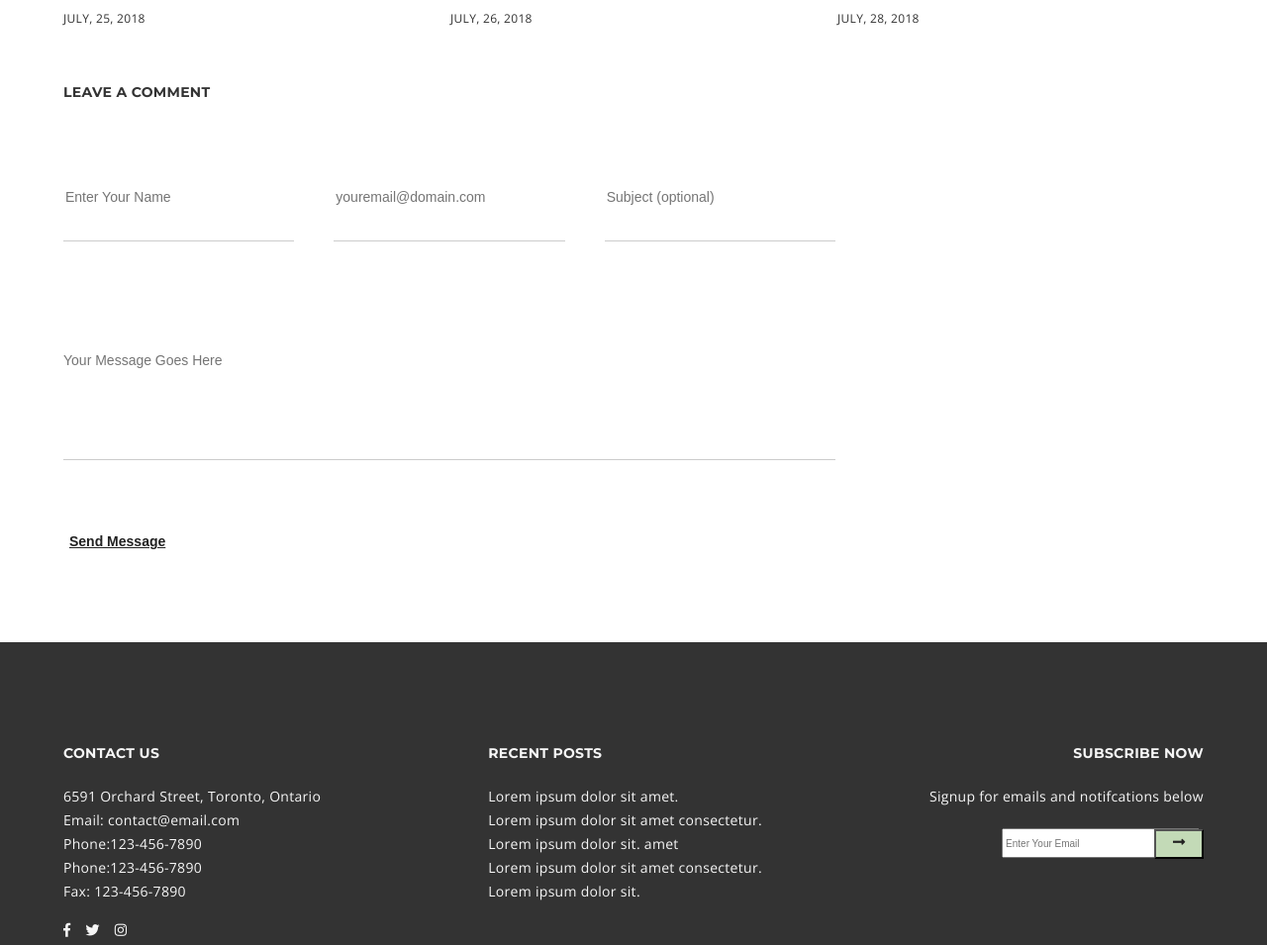
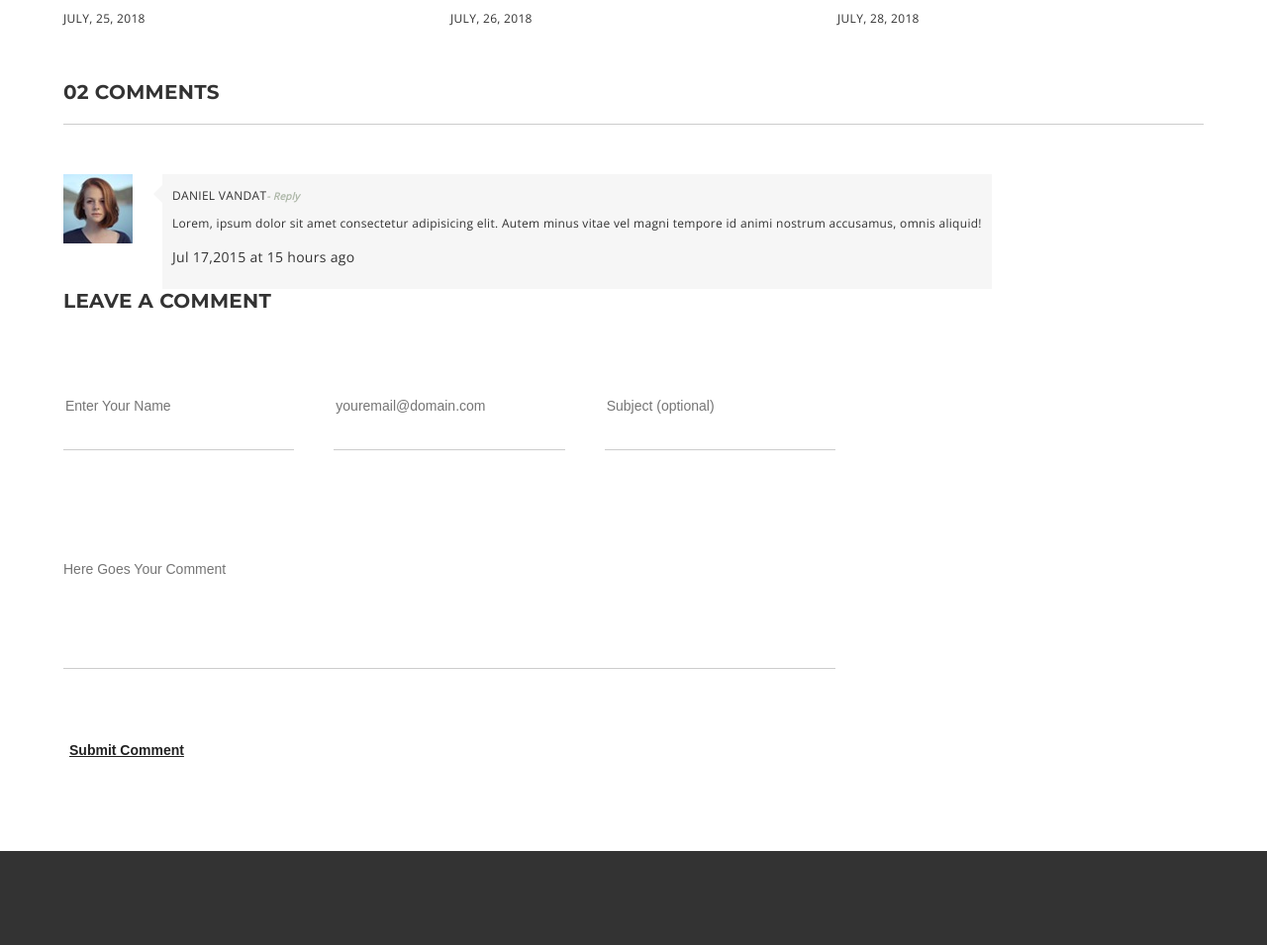
Before and after one commit to dustin100/dustin-kelly-project-two, a plain HTML site: page blog.html in a window 1280 px wide. Shown: the part 2355-3310 px from the top of the page at 99% size. Drawn offline with nearby package versions, Linux system fonts and the light colour scheme.

Commit message:
added comment section to blog page

```diff
--- a/blog.html
+++ b/blog.html
@@ -155,10 +155,38 @@
         </div>
     </section>
 
+    <!-- Comment Section -->
 
-    <!-- Form Section -->
+    <section class="all-comments">
+        <div class="wrapper">
+            <h2>02 Comments</h2>
+            <div class="user-comment">
+                <div class="user-comment__pic">
+                    <img src="/imgs/blog-6.jpeg" alt="profile image">
+                </div>
+                <div class="user-comment__box">
+                    <div class="user-comment__details">
+                        <p class="user-comment__name">Daniel Vandat</p>
+                    </div>
+                    <p class="user-comment__content">Lorem, ipsum dolor sit amet consectetur adipisicing elit. Autem
+                        minus vitae vel magni tempore id
+                        animi nostrum accusamus, omnis aliquid!</p>
+                    <div class="user-comment__timestamp">
+                        <p> Jul 17,2015 at 15 hours ago</p>
+                    </div>
+                    <span class="user-comment__arrow"></span>
+                </div>
 
-    <section class="creative-form">
+            </div>
+
+        </div>
+
+    </section>
+
+
+    <!-- Form  Section -->
+
+    <section class="creative-form blog-form">
         <div class="wrapper">
             <h2>Leave a comment</h2>
             <form action="">
@@ -171,8 +199,8 @@
                 <label class="visuallyHidden" for="Subject"></label>
                 <input type="text" id="subject" placeholder="Subject (optional)">
                 <label class="visuallyHidden" for="message"></label>
-                <input type="textarea" id="message" placeholder="Your Message Goes Here">
-                <input type="submit" value="Send Message">
+                <input type="textarea" id="message" placeholder="Here Goes Your Comment">
+                <input type="submit" value="Submit Comment">
             </form>
         </div>
     </section>
--- a/styles/sass/style.scss
+++ b/styles/sass/style.scss
@@ -402,7 +402,6 @@ ul {
 			.bottom-row {
 				font-size: 10px;
 				color: grey;
-
 			}
 		}
 
@@ -456,3 +455,64 @@ ul {
 		}
 	}
 }
+
+.blog-form h2 {
+	font-size: 2rem;
+	margin-bottom: 1rem;
+}
+
+.all-comments h2 {
+	font-size: 2rem;
+	border-bottom: 1px solid rgba(000, 000, 000, 0.2);
+	margin-bottom: 5rem;
+	padding-bottom: 2rem;
+}
+
+.user-comment {
+	display: flex;
+
+	&__pic {
+		margin-right: 3rem;
+	}
+
+	&__box {
+		position: relative;
+		background: #f6f6f6;
+		padding: 1rem 1rem 2rem 1rem;
+	}
+
+	&__arrow {
+		position: absolute;
+		background: transparent;
+		border: 10px solid #f6f6f6;
+		top: 10px;
+		left: -19px;
+		border-top-color: transparent;
+		border-left-color: transparent;
+		border-bottom-color: transparent;
+	}
+
+	&__name {
+		text-transform: uppercase;
+		padding-bottom: 0.4rem;
+		font-size: 1.2rem;
+
+		&::after {
+			content: '- Reply';
+			font-size: 1rem;
+			color: #adb7a8;
+			font-weight: bold;
+			font-style: italic;
+			text-transform: capitalize;
+		}
+	}
+
+	&__content {
+		font-size: 1.2rem;
+		margin-bottom: 1rem;
+	}
+
+	&__timestamp {
+		font-size: 0.7rem;
+	}
+}
```
Also changed, not shown: styles/style.css.
